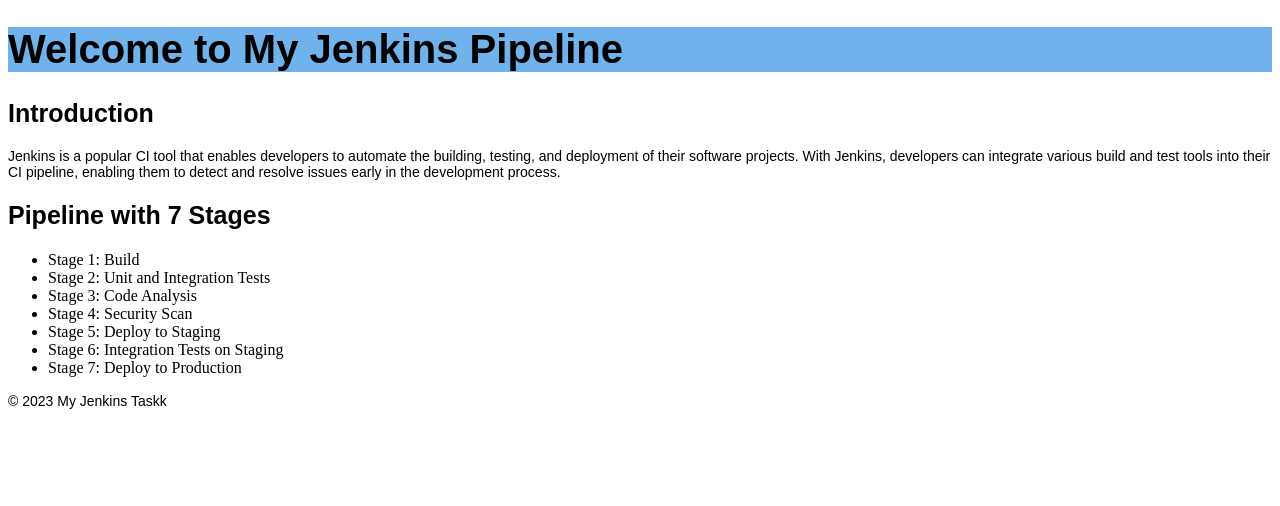
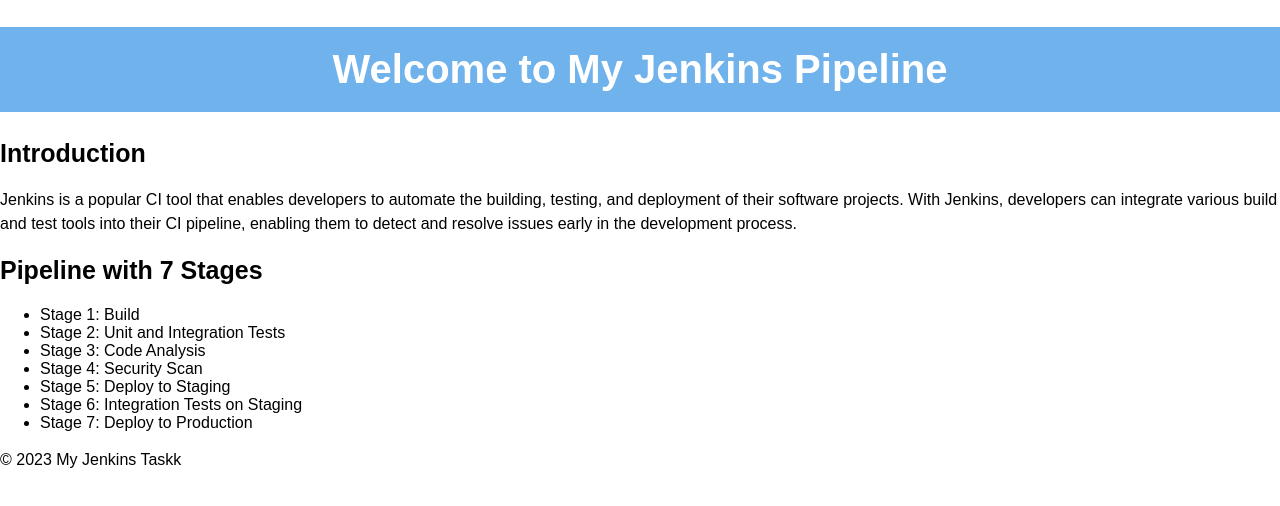
Before and after one commit to veena223070113/Jenkins_6.2C, a plain HTML site: page index.html in a window 1280 px wide. Drawn offline with Linux system fonts and the light colour scheme.

Commit message:
added more styling

```diff
--- a/styles.css
+++ b/styles.css
@@ -1,13 +1,30 @@
+/* Reset some default styles for consistency */
+body {
+  margin: 0;
+  padding: 0;
+  font-family: Arial, sans-serif;
+}
+
+/* Style the header (h1) */
 h1 {
   font-size: 40px;
-  font-family: Arial;
+  font-weight: bold;
   background-color: rgb(111, 178, 236);
+  color: #fff; /* Text color for better contrast */
+  padding: 20px; /* Add padding for spacing around the text */
+  text-align: center; /* Center align the text */
 }
+
+/* Style subheadings (h2) */
 h2 {
   font-size: 25px;
-  font-family: Arial
+  font-weight: bold;
+  margin-top: 20px; /* Add spacing between h2 and the content above */
 }
+
+/* Style paragraphs (p) */
 p {
-  font-size: 14px;
-  font-family: Arial
+  font-size: 16px; /* Slightly larger font size for better readability */
+  line-height: 1.5; /* Improve line spacing for readability */
+  margin-bottom: 20px; /* Add spacing between paragraphs */
 }
```
